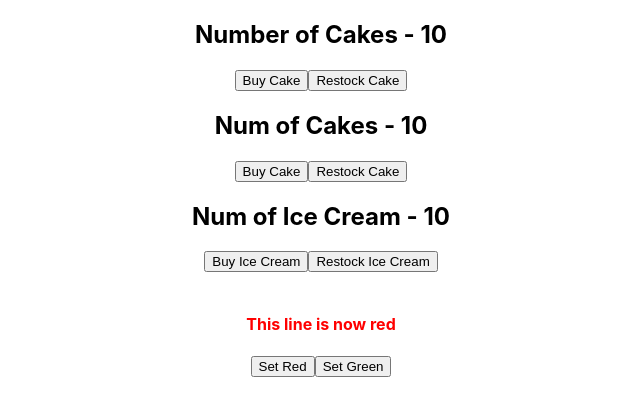
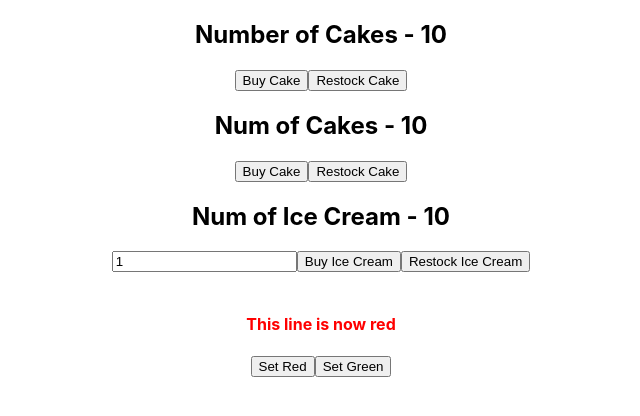
Before and after one commit to Dfellner92/reduxPractice, a React (Create React App) app in the folder redux-cakes/: page / in a window 1280 px wide. Shown: the top 416 px of the page, without its empty margins (319-959 px from the left). Built offline with nearby package versions, Linux system fonts and the light colour scheme.

Commit message:
action payloads

```diff
--- a/redux-cakes/src/components/HooksCakeContainer.js
+++ b/redux-cakes/src/components/HooksCakeContainer.js
@@ -1,7 +1,9 @@
+import { useState } from "react";
 import { useDispatch, useSelector } from "react-redux";
 import { buyCake, restockCake, buyIceCream, restockIceCream } from "../redux";
 
 const HooksCakeContainer = () => {
+  const [number, setNumber] = useState(1);
   const numOfCakes = useSelector((state) => state.cake.numOfCakes);
   const numOfIceCream = useSelector((state) => state.iceCream.numIceCream);
 
@@ -13,7 +15,8 @@ const HooksCakeContainer = () => {
       <button onClick={() => dispatch(restockCake())}>Restock Cake</button>
       <br />
       <h2>Num of Ice Cream - {numOfIceCream}</h2>
-      <button onClick={() => dispatch(buyIceCream())}>Buy Ice Cream</button>
+      <input value={number} onChange={(e) => setNumber(e.target.value)}/>
+      <button onClick={() => dispatch(buyIceCream(number))}>Buy Ice Cream</button>
       <button onClick={() => dispatch(restockIceCream())}>Restock Ice Cream</button>
     </div>
   );
--- a/redux-cakes/src/redux/iceCream/iceCreamActions.js
+++ b/redux-cakes/src/redux/iceCream/iceCreamActions.js
@@ -1,8 +1,9 @@
 import { BUY_ICE_CREAM, RESTOCK_ICE_CREAM } from './iceCreamTypes'
 
-export const buyIceCream = () => {
+export const buyIceCream = (number) => {
   return {
     type: BUY_ICE_CREAM,
+    payload: number
   };
 };
 
--- a/redux-cakes/src/redux/iceCream/iceCreamReducer.js
+++ b/redux-cakes/src/redux/iceCream/iceCreamReducer.js
@@ -9,7 +9,7 @@ const iceCreamReducer = (state = initialState2, action) => {
     case BUY_ICE_CREAM:
       return {
         ...state,
-        numIceCream: state.numIceCream - 1,
+        numIceCream: state.numIceCream - action.payload,
       };
     case RESTOCK_ICE_CREAM:
       return {
```
